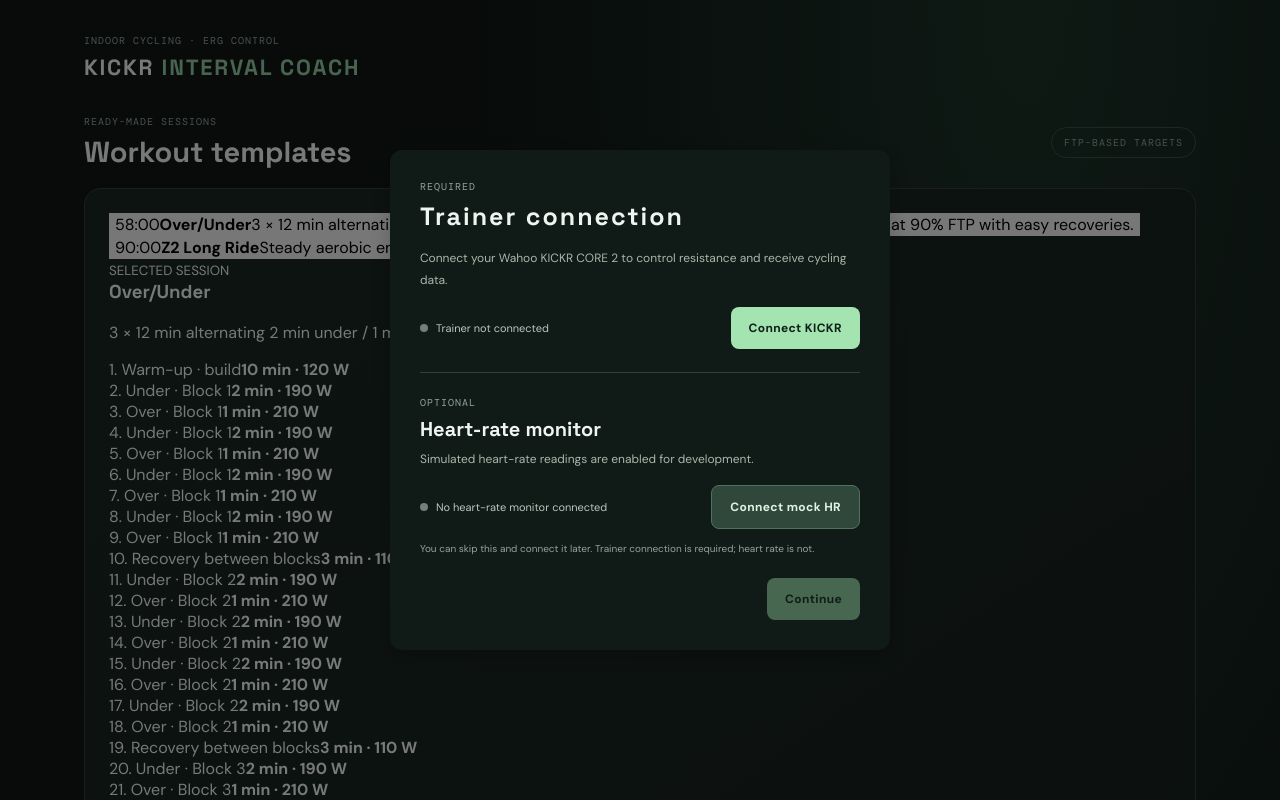
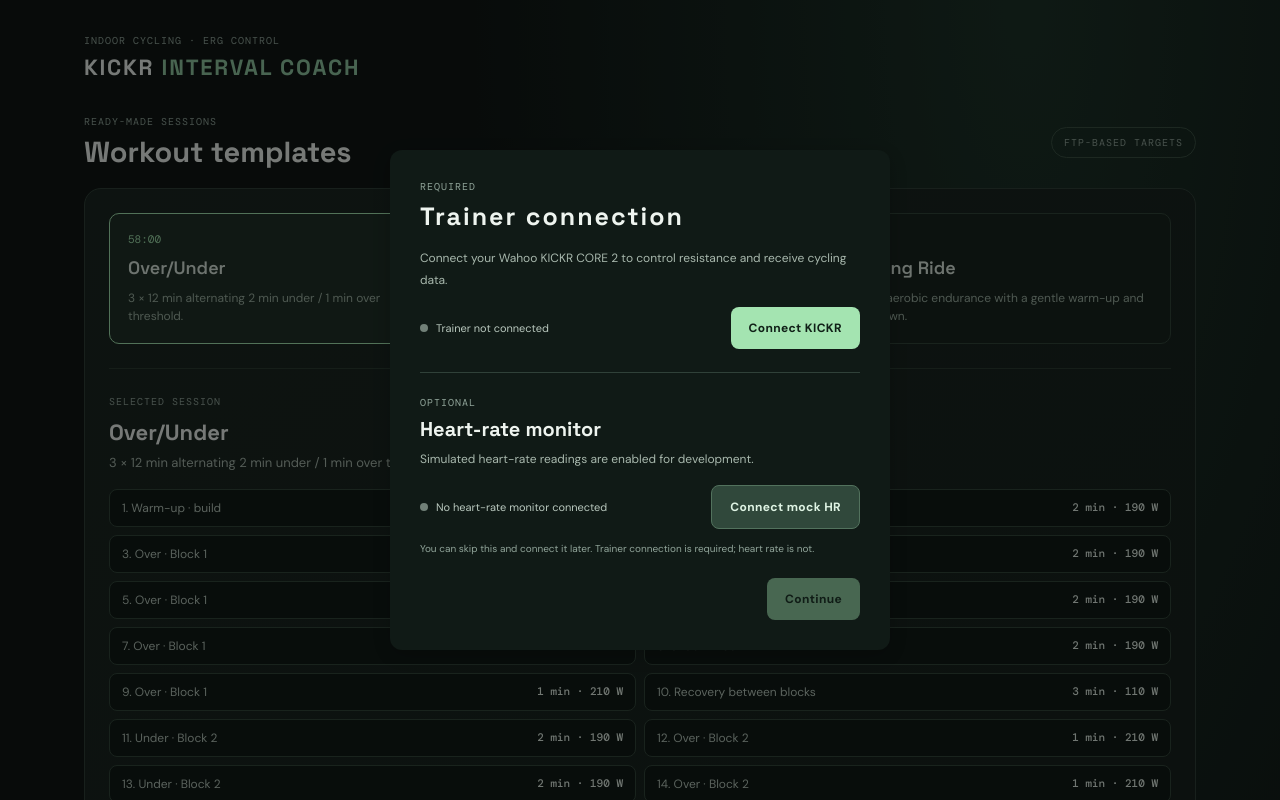
Before and after one commit to JakubKrycki/wahoo-kickr-training, a React (Vite) app: page / in a window 1280 px wide. Shown: the top 800 px of the page. Built offline with nearby package versions, Linux system fonts and the light colour scheme.

Commit message:
Style workout template picker and preview

```diff
--- a/src/style.css
+++ b/src/style.css
@@ -824,3 +824,18 @@ kbd {
     flex-direction: column;
   }
 }
+
+.template-grid { display: grid; grid-template-columns: repeat(3, minmax(0, 1fr)); gap: 12px; margin-bottom: 24px; }
+.template-card { text-align: left; display: flex; flex-direction: column; gap: 10px; padding: 18px; background: #19251f; border: 1px solid #33463b; border-radius: 10px; color: #dce8df; transition: border-color .15s, background .15s; }
+.template-card:hover, .template-card.selected { border-color: #a4e4b1; background: #203128; }
+.template-card strong { font: 600 18px 'Space Grotesk'; }
+.template-card span:last-child { color: #9eb2a4; font-size: 12px; line-height: 1.5; }
+.template-duration { font: 11px 'DM Mono'; color: #a4e4b1; }
+.template-preview { border-top: 1px solid #2c3d33; padding-top: 20px; }
+.template-preview small { font: 10px 'DM Mono'; letter-spacing: .1em; color: #91a59a; }
+.template-preview h3 { margin: 8px 0; font-size: 22px; }
+.template-preview p { color: #a8b8ad; font-size: 13px; }
+.template-steps { display: grid; grid-template-columns: repeat(2, minmax(0, 1fr)); gap: 8px; margin: 18px 0; }
+.template-step { display: flex; justify-content: space-between; gap: 10px; padding: 10px 12px; border: 1px solid #33463b; border-radius: 8px; background: #101a16; font-size: 12px; color: #b7c7bc; }
+.template-step strong { white-space: nowrap; color: #e2eee5; font-family: 'DM Mono'; font-size: 11px; }
+@media (max-width: 760px) { .template-grid, .template-steps { grid-template-columns: 1fr; } .template-step { flex-wrap: wrap; } }
```
